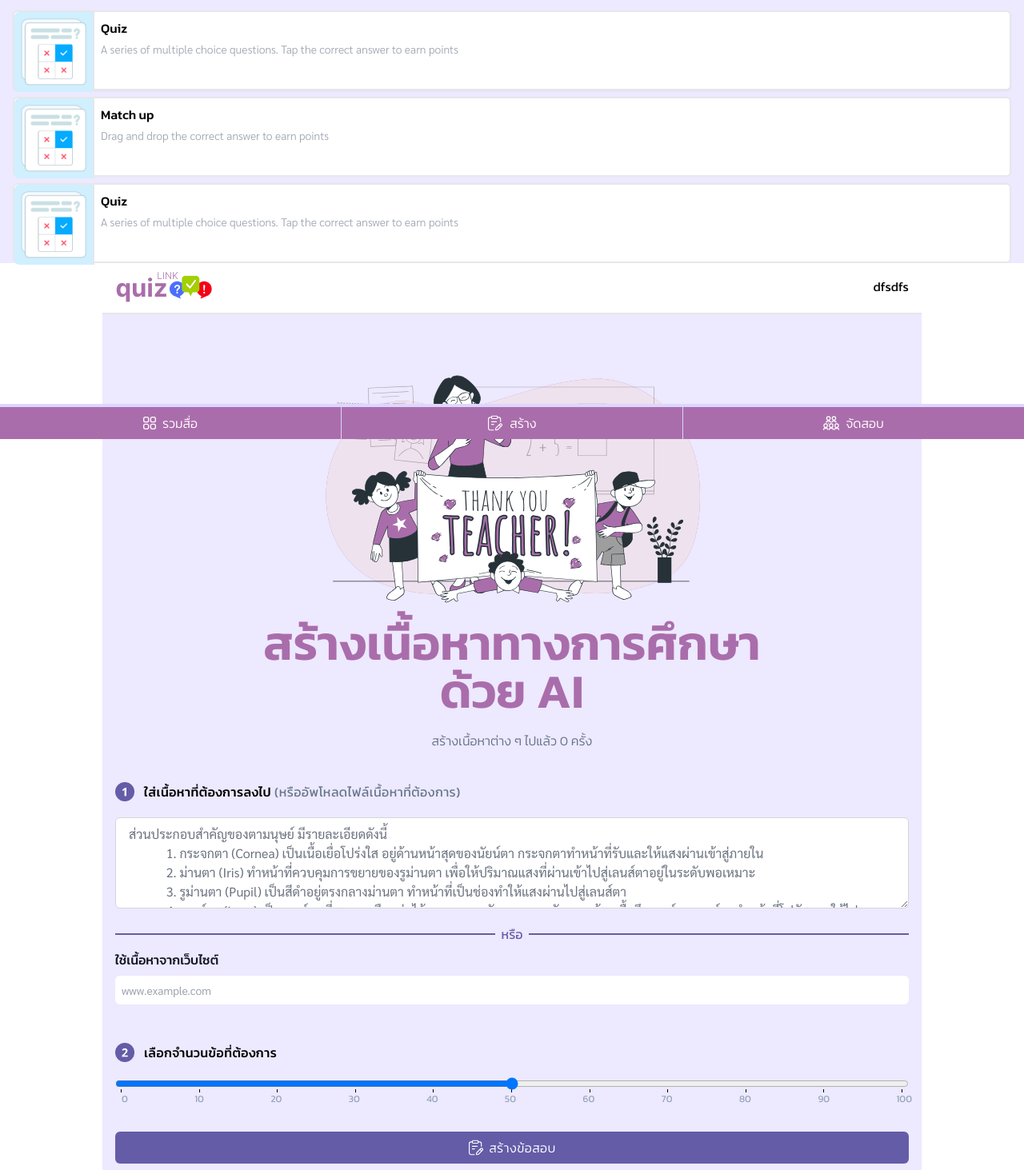
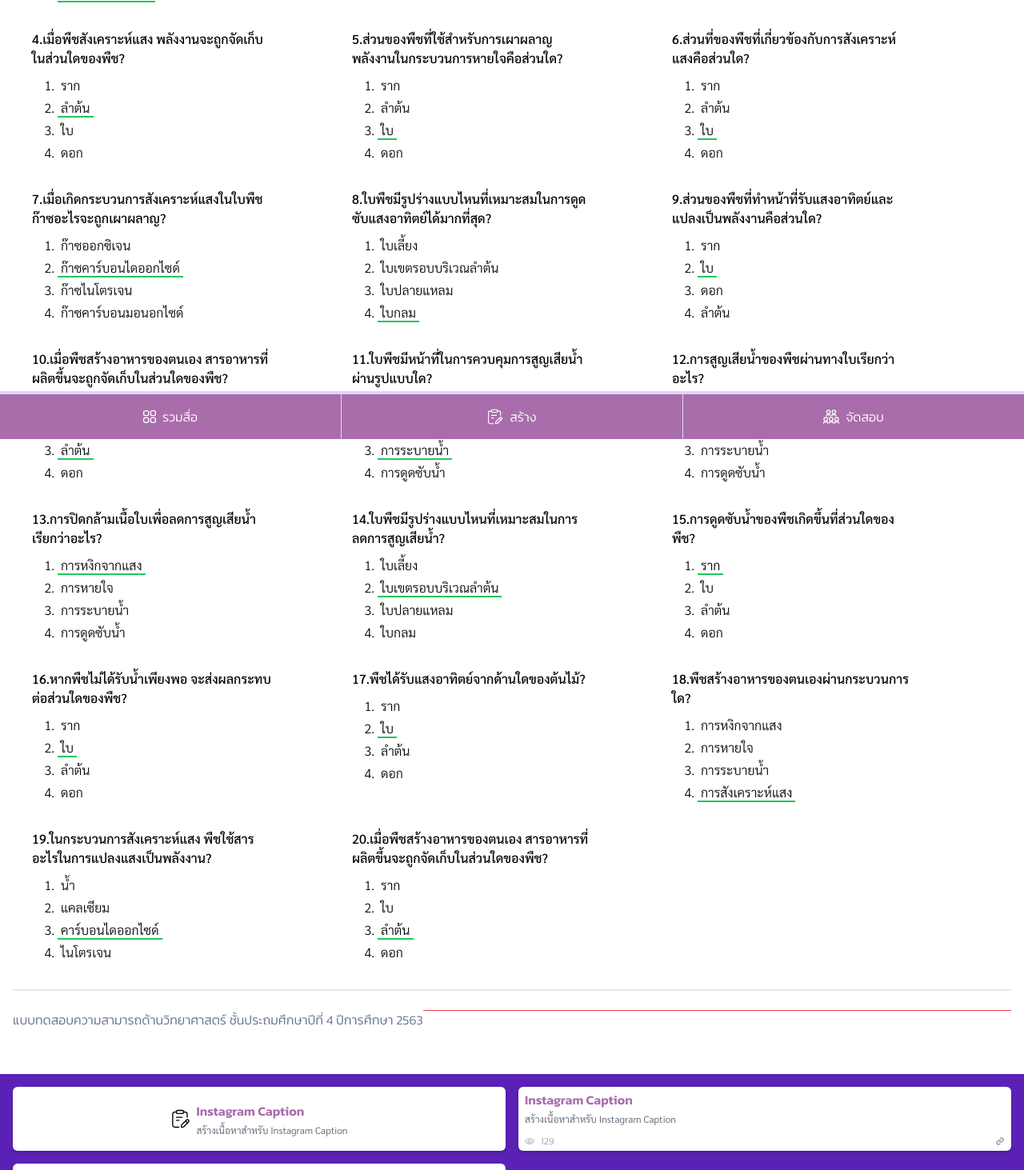
Before and after one commit to dcatcherex/tailwind, a React (Vite) app: page / in a window 1280 px wide. Shown: the part 251-1714 px from the top of the page at 80% size. Built offline with nearby package versions, Linux system fonts and the light colour scheme; a web font is replaced by a local one.

Commit message:
update images

```diff
--- a/src/App.jsx
+++ b/src/App.jsx
@@ -12,7 +12,7 @@ const App = () => {
     <>
 
     <div className="bg-white py-4 px-4">
-      {/* <ExamList /> */}
+      <ExamList />
     </div>
     <TemplateSet />
     <GenerateContent />
--- a/src/components/GenerateContent/GenerateContent.jsx
+++ b/src/components/GenerateContent/GenerateContent.jsx
@@ -1,5 +1,11 @@
 
 import teacherpic from '../../assets/images/teacher.svg';
+import logo from '../../assets/images/logo.png';
+import circle1 from '../../assets/images/circle1.png';
+import circle2 from '../../assets/images/circle2.png';
+import apps from '../../assets/images/apps.svg';
+import students from '../../assets/images/students.svg';
+import examwhite from '../../assets/images/examwhite.svg';
 
 const GenerateContent = () => {
   return (
@@ -7,28 +13,28 @@ const GenerateContent = () => {
       <div className="bg-fixed  bg-violet-100 flex max-w-5xl mx-auto flex-col items-center justify-center ">
         <header className="bg-white flex justify-between items-center w-full border-b-2 pb-3 py-2 sm:px-4 px-4">
           <h1 className="sm:text-4xl text-2xl max-w-[708px] font-bold text-slate-800">
-            <img src="../src/assets/images/logo.png" />
+            <img src={logo} />
           </h1>
-          <h1>dfsdfs</h1>
+          <h1>ทดสอบ</h1>
         </header>
         <main className="flex flex-1 w-full flex-col items-center justify-center text-center px-4 mt-8 sm:mt-12">
           <img
-            className="max-w-[300px] sm:max-w-[500px]"
+            className="hidden sm:visible max-w-[300px] sm:max-w-[500px]"
             src={teacherpic}
           />
           <h1 className="sm:text-6xl text-4xl max-w-[708px] font-semibold text-purple">
             สร้างเนื้อหาทางการศึกษาด้วย AI
           </h1>
-          <p className="text-slate-500 mt-5 font-light">
+          <p className="text-slate-500 mt-5 font-light ">
             สร้างเนื้อหาต่าง ๆ ไปแล้ว 0 ครั้ง
           </p>
           <div className="flex flex-1 w-full flex-row mt-10 space-x-3">
             <img
               alt="1 icon"
-              src="../src/assets/images/circle1.png"
+              src={circle1}
               className="w-6 h-6"
             />
-            <p className=" font-medium text-left tracking-wide">
+            <p className=" text-lg font-medium text-left tracking-wide">
               ใส่เนื้อหาที่ต้องการลงไป{" "}
               <span className="text-slate-500 font-normal">
                 (หรืออัพโหลดไฟล์เนื้อหาที่ต้องการ)
@@ -76,7 +82,7 @@ const GenerateContent = () => {
           <div className="flex flex-1 w-full flex-row mt-12 space-x-3">
             <img
               alt="2 icon"
-              src="../src/assets/images/circle2.png"
+              src={circle2}
               className="w-6 h-6"
             />
             <p className=" font-medium text-left tracking-wide">
@@ -108,10 +114,10 @@ const GenerateContent = () => {
             <option value="90" label="90"></option>
             <option value="100" label="100"></option>
           </datalist>
-          <button className=" w-full justify-center inline-flex gap-x-1.5 items-center px-4 py-2 bg-dimviolet hover:bg-violet-300 rounded-md text-white font-light tracking-wide mt-8">
+          <button className=" text-lg w-full justify-center inline-flex gap-x-1.5 items-center px-4 py-4 bg-dimviolet hover:bg-violet-300 rounded-md text-white font-light tracking-wide mt-8">
             <img
               className="w-5 h-5 stroke-white"
-              src="../src/assets/images/examwhite.svg"
+              src={examwhite}
             />
             สร้างข้อสอบ
           </button>
@@ -136,21 +142,21 @@ const GenerateContent = () => {
         </footer>
         <div className="fixed w-full bottom-0 box-border flex flex-1 flex-row items-center justify-between border-t-4 border-violet-200 divide-x divide-violet-200">
           <a
-            className="inline-flex items-center justify-center gap-x-2 text-center px-3 py-2 bg-purple hover:bg-slate-500 flex-1 text-white font-light"
+            className="inline-flex items-center justify-center gap-x-2 text-center px-3 py-4 bg-purple hover:bg-slate-500 flex-1 text-white font-light"
             href=""
-          ><img className="w-4 h-4" src="../src/assets/images/apps.svg"/>
+          ><img className="w-4 h-4" src={apps}/>
             รวมสื่อ
           </a>
           <a
-            className="inline-flex items-center justify-center gap-x-2 text-center px-3 py-2 bg-purple hover:bg-slate-500 flex-1 text-white font-light "
+            className="inline-flex items-center justify-center gap-x-2 text-center px-3 py-4 bg-purple hover:bg-slate-500 flex-1 text-white font-light "
             href=""
-          ><img className="w-5 h-5" src="../src/assets/images/examwhite.svg"/>
+          ><img className="w-5 h-5" src={examwhite}/>
             สร้าง
           </a>
           <a
-            className="inline-flex items-center justify-center gap-x-2 text-center px-3 py-2 bg-purple hover:bg-slate-500 flex-1 text-white font-light"
+            className="inline-flex items-center justify-center gap-x-2 text-center px-3 py-4 bg-purple hover:bg-slate-500 flex-1 text-white font-light"
             href=""
-          ><img className="w-5 h-5" src="../src/assets/images/students.svg"/>
+          ><img className="w-5 h-5" src={students}/>
             จัดสอบ
           </a>
         </div>
--- a/src/components/TemplateSet/TemplateSet.jsx
+++ b/src/components/TemplateSet/TemplateSet.jsx
@@ -1,9 +1,14 @@
+import view from '../../assets/images/view.svg'
+import link from '../../assets/images/link.svg'
+import exam from '../../assets/images/exam.svg'
+import quiz from '../../assets/images/quiz.png'
+
 const TemplateSet = () => {
   return (
     <div>
         <main className="bg-violet-800 grid grid-cols-2 gap-4 pt-4 mt-4 px-4">
           <div className=" flex flex-row  items-center justify-center gap-x-2 px-2 py-1  bg-white rounded-md shadow-md hover:ring-2 hover:cursor-pointer hover:ring-violet-500 active:bg-violet-100">
-            <img className="w-6 h-6" src="../src/assets/images/exam.svg" />
+            <img className="w-6 h-6" src={exam} />
             <div>
               <h2 className="text-base font-semibold text-purple">
                 Instagram Caption
@@ -25,12 +30,12 @@ const TemplateSet = () => {
             </div>
             <div className="flex flex-row justify-between gap-x-2 mt-3">
               <div className="flex gap-x-2 items-center">
-                <img className="w-3 h-3" src="../src/assets/images/view.svg" />
+                <img className="w-3 h-3" src={view} />
                 <p className="text-xs font-light text-gray-400">129</p>
               </div>
               <div className="flex gap-x-2 items-center">
                 <buttn className="hover:bg-slate-500">
-                  <img className="w-3 h-3" src="../src/assets/images/link.svg" />
+                  <img className="w-3 h-3" src={link} />
                 </buttn>
               </div>
             </div>
@@ -46,12 +51,12 @@ const TemplateSet = () => {
             </div>
             <div className="flex flex-row justify-between gap-x-2 mt-3">
               <div className="flex gap-x-2 items-center">
-                <img className="w-3 h-3" src="../src/assets/images/view.svg" />
+                <img className="w-3 h-3" src={view} />
                 <p className="text-xs font-light text-gray-400">129</p>
               </div>
               <div className="flex gap-x-2 items-center">
                 <buttn className="hover:bg-slate-500">
-                  <img className="w-3 h-3" src="../src/assets/images/link.svg" />
+                  <img className="w-3 h-3" src={link} />
                 </buttn>
               </div>
             </div>
@@ -63,7 +68,7 @@ const TemplateSet = () => {
         <div className="bg-violet-100 pt-4">
 
             <div className=" flex bg-white w-[100%-100px] h-[100px] mx-4 mt-2 rounded-md border-2 shadow-sm">
-                <img className="w-[100px] h-[100px] rounded-l-md border-r-2" src="../src/assets/images/quiz.png" />
+                <img className="w-[100px] h-[100px] rounded-l-md border-r-2" src={quiz} />
 
                 <div className="pt-2 px-2">
                   <h2 className="text-base font-medium">Quiz</h2>
```
